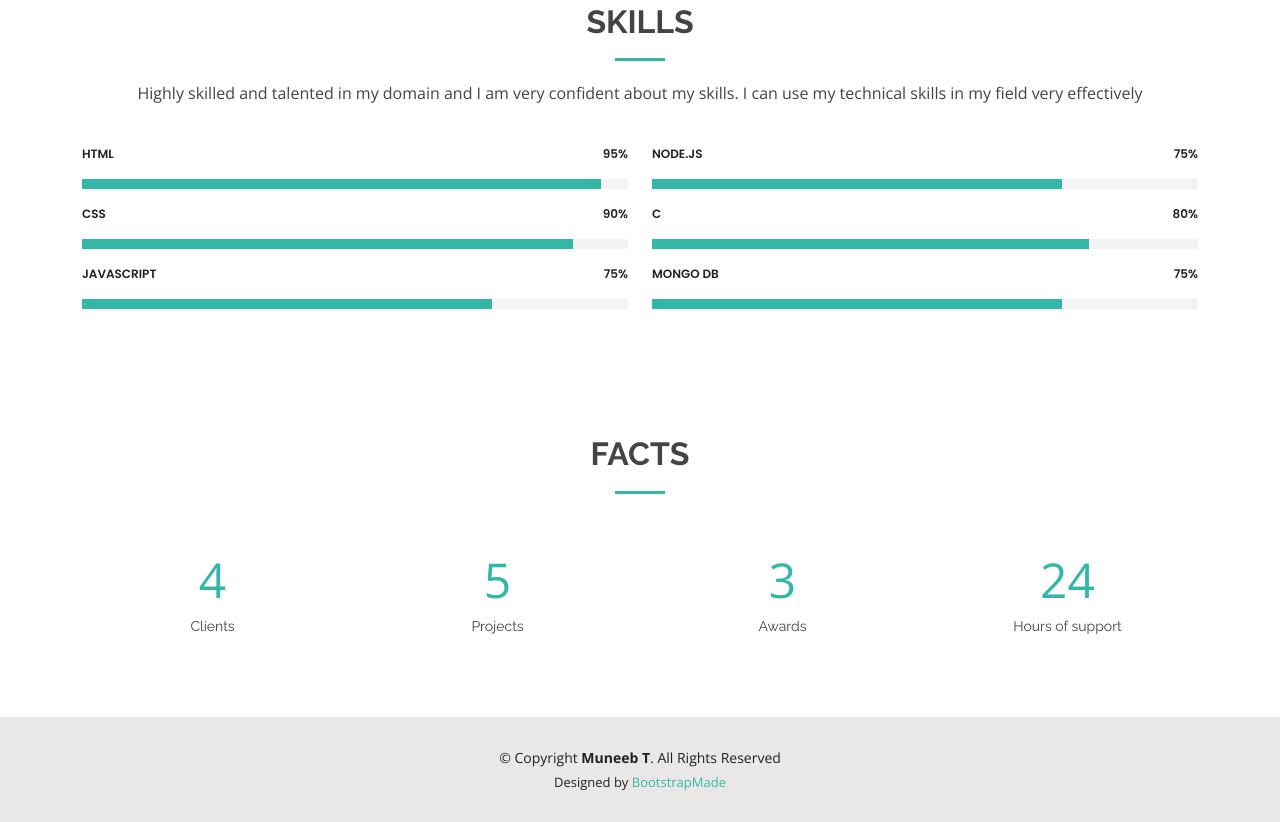
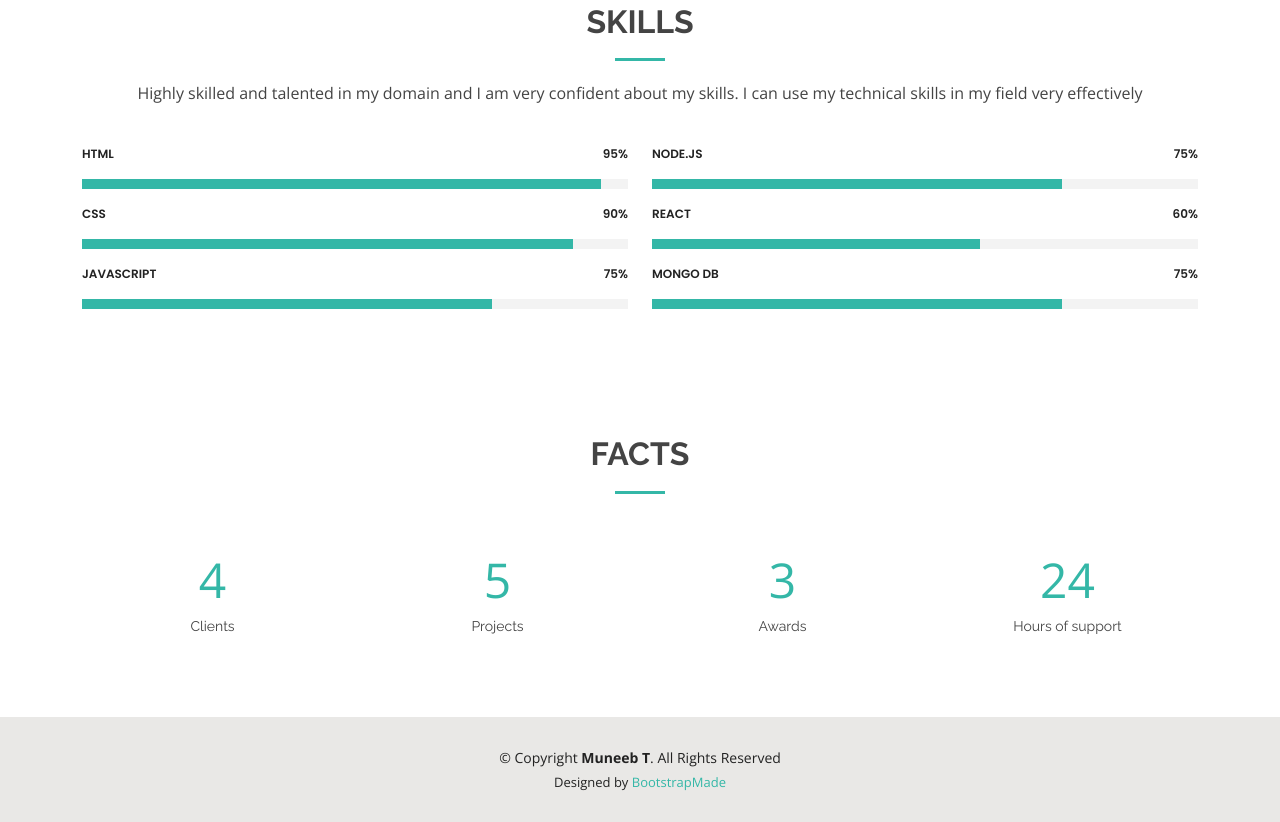
Before and after one commit to Muneeb-T/Personal-Website-Muneeb-T, a plain HTML site: page about.html in a window 1280 px wide. Shown: the part 773-1595 px from the top of the page. Drawn offline with nearby package versions, Linux system fonts and the light colour scheme.

Commit message:
Update about.html

```diff
--- a/about.html
+++ b/about.html
@@ -151,9 +151,9 @@
             </div>
 
             <div class="progress">
-              <span class="skill">C <i class="val">80%</i></span>
+              <span class="skill">React <i class="val">60%</i></span>
               <div class="progress-bar-wrap">
-                <div class="progress-bar" role="progressbar" aria-valuenow="80" aria-valuemin="0" aria-valuemax="100"></div>
+                <div class="progress-bar" role="progressbar" aria-valuenow="60" aria-valuemin="0" aria-valuemax="100"></div>
               </div>
             </div>
 
```
